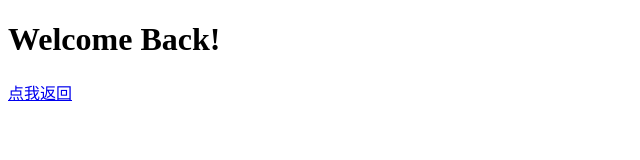
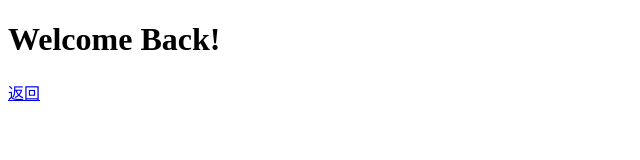
Before and after one commit to YuWeiQing1229/YuWeiQing1229.github.io, a plain HTML site: page index2.html in a window 1280 px wide. Shown: the full height of the page, 0-640 px from the left. Drawn offline with Linux system fonts and the light colour scheme.

Commit message:
Update index2.html

```diff
--- a/index2.html
+++ b/index2.html
@@ -6,6 +6,6 @@
 </head>
 <body>
     <h1>Welcome Back!</h1>
-    <a href="./index.html">点我返回</a>
+    <a href="./index.html">返回</a>
 </body>
 </html>
```
